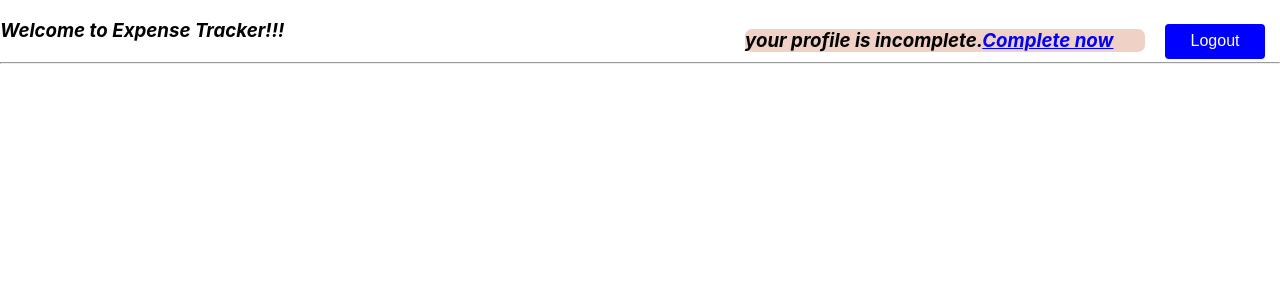
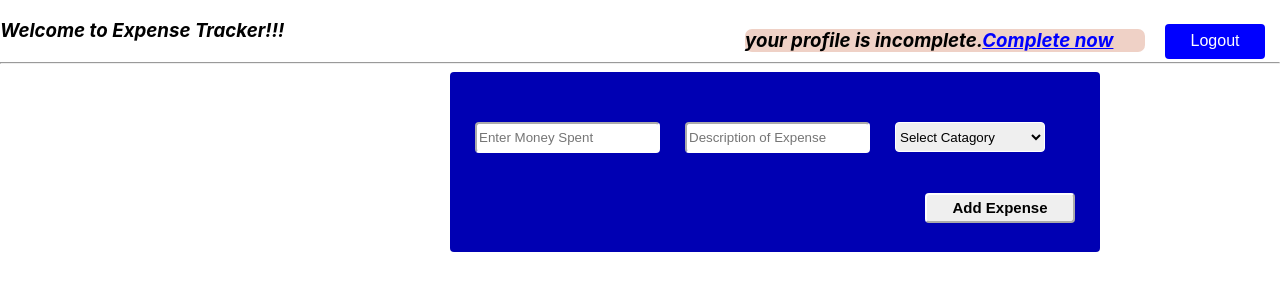
Before and after one commit to Manjulavignesh/ExpenseTracker_New, a React (Create React App) app: page /welcomepage in a window 1280 px wide. Shown: the top 300 px of the page. Built offline with nearby package versions, Linux system fonts and the light colour scheme.

Commit message:
AddExpensesFunctionality

```diff
--- /dev/null
+++ b/src/Components/AddExpense.js
@@ -0,0 +1,16 @@
+import PrintExpense from "./PrintExpense";
+
+const AddExpense = (props) => {
+  return (
+    <div>
+      {props.expense.map((item) => (
+        <PrintExpense
+          amt={item.amt}
+          reason={item.reason}
+          catagoryobj={item.catagoryobj}
+        />
+      ))}
+    </div>
+  );
+};
+export default AddExpense;
--- /dev/null
+++ b/src/Components/PrintExpense.js
@@ -0,0 +1,12 @@
+const PrintExpense = (props) => {
+  return (
+    <div style={{ color: "white" }}>
+      <h2 style={{ marginLeft: 10, padding: "10px" }}>
+        {`Rs${props.amt}`}{" "}
+        {props.reason.charAt(0).toUpperCase() + props.reason.slice(1)}{" "}
+        {props.catagoryobj}
+      </h2>
+    </div>
+  );
+};
+export default PrintExpense;
--- a/src/Components/WelcomeScreen.js
+++ b/src/Components/WelcomeScreen.js
@@ -1,10 +1,25 @@
 import { Card } from "react-bootstrap";
 import Logout from "./Logout";
+import { useRef, useState } from "react";
+import AddExpense from "./AddExpense";
 const WelcomeScreen = () => {
+  const [expense, setExpense] = useState([]);
+  const money = useRef();
+  const description = useRef();
+  const Catagory = useRef();
+  const expenseHandler = (e) => {
+    e.preventDefault();
+    const moneyRef = money.current.value;
+    const desRef = description.current.value;
+    const catagoryRef = Catagory.current.value;
+    const obj = { amt: moneyRef, reason: desRef, catagoryobj: catagoryRef };
+    setExpense([...expense, obj]);
+  };
+  console.log(expense);
   return (
     <div>
-<Logout/>
-<div>
+      <Logout />
+      <div>
         <h3 style={{ fontStyle: "italic" }}>
           Welcome to Expense Tracker!!!
           <Card
@@ -14,8 +29,8 @@ const WelcomeScreen = () => {
               borderRadius: "7px",
               display: "inline",
               background: "#efd1c6",
-              marginTop:10,
-              marginRight:20
+              marginTop: 10,
+              marginRight: 20,
             }}
           >
             your profile is incomplete.
@@ -26,6 +41,85 @@ const WelcomeScreen = () => {
         </h3>
         <hr style={{ marginTop: 20 }} />
       </div>
+      <Card
+        style={{
+          background: "#0000b3",
+          width: 650,
+          height: 180,
+          marginLeft: 450,
+          borderRadius: "4px",
+        }}
+      >
+        <form onSubmit={expenseHandler}>
+          <input
+            type="number"
+            placeholder="Enter Money Spent"
+            style={{
+              marginLeft: 25,
+              marginTop: 50,
+              height: 25,
+              borderRadius: "4px",
+              borderColor: "white",
+            }}
+            ref={money}
+          />
+          <input
+            type="text"
+            placeholder="Description of Expense"
+            style={{
+              marginLeft: 25,
+              marginTop: 50,
+              height: 25,
+              borderRadius: "4px",
+              borderColor: "white",
+            }}
+            ref={description}
+          />
+          <select
+            style={{
+              marginLeft: 25,
+              marginTop: 50,
+              height: 30,
+              width: 150,
+              borderRadius: "4px",
+              borderColor: "white",
+            }}
+            ref={Catagory}
+          >
+            <option value="" selected>
+              Select Catagory
+            </option>
+            <option>Food</option>
+            <option>Petrol</option>
+            <option>Salary</option>
+          </select>
+          <button
+            style={{
+              float: "right",
+              marginRight: 25,
+              marginTop: 40,
+              height: 30,
+              width: 150,
+              borderRadius: "4px",
+              borderColor: "white",
+              fontWeight: 700,
+              fontSize: 15,
+            }}
+          >
+            Add Expense
+          </button>
+        </form>
+      </Card>
+      <Card
+        style={{
+          background: "#0000b3",
+          width: 650,
+          marginLeft: 450,
+          borderRadius: "4px",
+          borderColor: "white",
+          marginTop: 10,
+        }}
+      ><AddExpense expense={expense}/></Card>
     </div>
   );
 };
```
